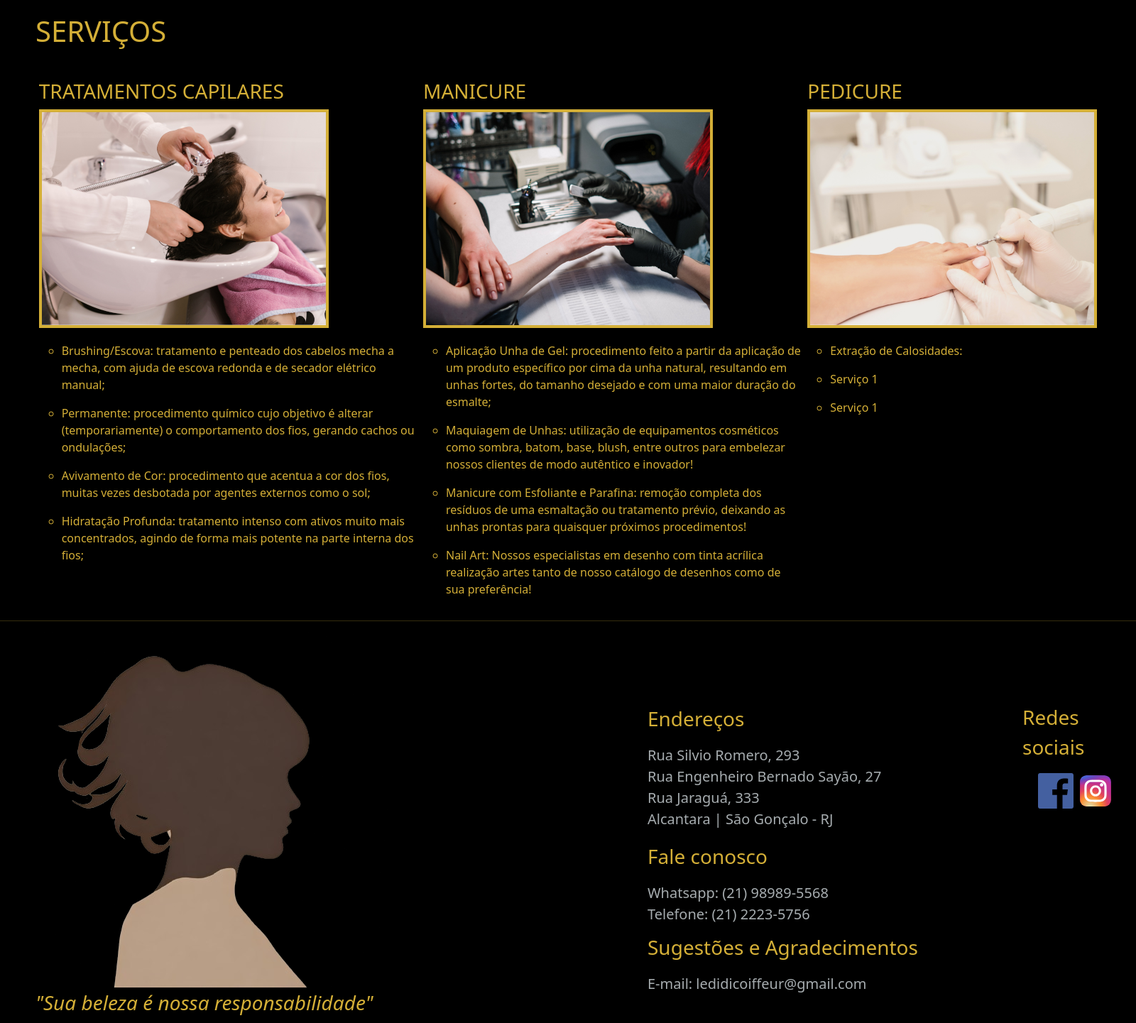
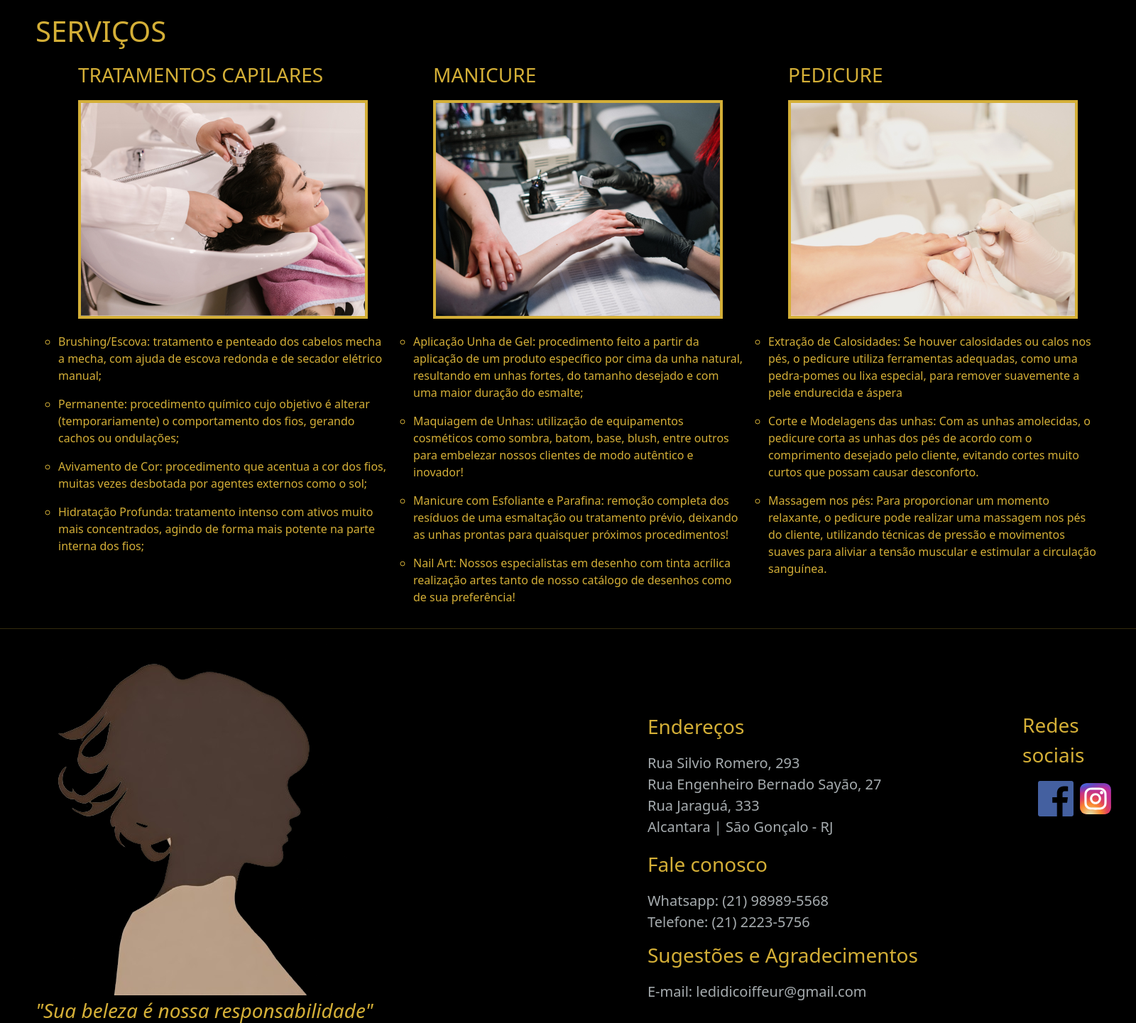
Before and after one commit to devgarciadiogo/ledidi, a PHP site: page /servicos.html in a window 1600 px wide. Shown: the part 71-1512 px from the top of the page at 71% size. Run offline with PHP 8.4, Linux system fonts and the light colour scheme.

Commit message:
v1.8
-Finalização do setor de serviços
- Começando os media query de cada pagina HTML
- Ajuste de margin no QuemSomos

```diff
--- a/styles.css
+++ b/CSS/styles.css
@@ -83,13 +83,13 @@ main{
 
 #tatiana-claudio{
   border: 4px solid #D4AF37;
-  margin: 0 0 0 660px;
+  margin: 0 0 0 500px;
 }
 
 .imagens-funcionarios{
   max-width: 400px;
   max-height: 400px;
-  margin: 0 130px 20px 130px;
+  margin: 0 100px 20px 100px;
   border: 4px solid #D4AF37;
   text-align: center;
   display: block;
@@ -99,13 +99,14 @@ main{
 #nossa-equipe{
   padding: 0 0 28px 0;
 }
+
 #servicos-oferecidos{
   color: #D4AF37;
   padding: 5px 50px;
   margin-bottom: 0px;
 }
 #servicos-txt{
-  padding: 20px 0 28px 0;
+  padding: 20px 0 5px 0;
 }
 
 #lista-servicos{
@@ -116,16 +117,22 @@ main{
   justify-content: space-around;
 }
 
+.categorias-serviços{
+  padding: 0 0 10px 60px;
+
+}
+
 .imagens-servicos{
   max-width: 500px;
   max-height: 500px;
-  margin: 0 0 20px 0;
+  margin: 0 0 20px 60px;
   border: 4px solid #D4AF37;
   display: block;
 }
 
 .servicos{
   max-width: 500px;
+
 }
 
 #agendamento{
@@ -228,38 +235,3 @@ footer{
   color: #D4AF37;
   text-align: center;
 }
-
-/* Extra small devices (phones, 600px and down) */
-@media only screen and (max-width: 600px) {
-  .content-container {
-      padding-top: 10em;
-  }
-}
-
-/* Small devices (portrait tablets and large phones, 600px and up) */
-@media only screen and (min-width: 600px) {
-  .content-containerr {
-      padding-top: 12em;
-  }
-}
-
-/* Medium devices (landscape tablets, 768px and up) */
-@media only screen and (min-width: 768px) {
-  .content-container {
-      padding-top: 15em;
-  }
-}
-
-/* Large devices (laptops/desktops, 992px and up) */
-@media only screen and (min-width: 992px) {
-  .content-container {
-      padding-top: 17em;
-  }
-}
-
-/* Extra large devices (large laptops and desktops, 1200px and up) */
-@media only screen and (min-width: 1200px) {
-  .content-container {
-      padding-top: 26em;
-  }
-}
--- a/agendamento.html
+++ b/agendamento.html
@@ -7,7 +7,8 @@
   <title>Ledidi Coiffeur - Agendamento</title>
   <link rel="icon" href="/img/logo.png">
   <link href="https://cdn.jsdelivr.net/npm/bootstrap@5.3.3/dist/css/bootstrap.min.css" rel="stylesheet" integrity="sha384-QWTKZyjpPEjISv5WaRU9OFeRpok6YctnYmDr5pNlyT2bRjXh0JMhjY6hW+ALEwIH" crossorigin="anonymous">
-  <link rel="stylesheet" type="text/css" href="styles.css">
+  <link rel="stylesheet" type="text/css" href="CSS/styles.css">
+  <link rel="stylesheet" type="text/css" href="CSS/agendamento.css">
   </head>
 </head>
 <body>
--- a/home.html
+++ b/home.html
@@ -7,7 +7,8 @@
   <title>Ledidi Coiffeur - Centro de Beleza</title>
   <link rel="icon" href="/img/logo.png">
   <link href="https://cdn.jsdelivr.net/npm/bootstrap@5.3.3/dist/css/bootstrap.min.css" rel="stylesheet" integrity="sha384-QWTKZyjpPEjISv5WaRU9OFeRpok6YctnYmDr5pNlyT2bRjXh0JMhjY6hW+ALEwIH" crossorigin="anonymous">
-  <link rel="stylesheet" type="text/css" href="styles.css">
+  <link rel="stylesheet" type="text/css" href="/CSS/styles.css">
+  <link rel="stylesheet" type="text/css" href="/CSS/home.css"
 </head>
 <body>
   <header>
--- a/quem-somos.html
+++ b/quem-somos.html
@@ -7,7 +7,8 @@
   <title>Ledidi Coiffeur - Quem Somos</title>
   <link rel="icon" href="/img/logo.png">
   <link href="https://cdn.jsdelivr.net/npm/bootstrap@5.3.3/dist/css/bootstrap.min.css" rel="stylesheet" integrity="sha384-QWTKZyjpPEjISv5WaRU9OFeRpok6YctnYmDr5pNlyT2bRjXh0JMhjY6hW+ALEwIH" crossorigin="anonymous">
-  <link rel="stylesheet" type="text/css" href="styles.css">
+  <link rel="stylesheet" type="text/css" href="/CSS/styles.css">
+  <link rel="stylesheet" type="text/css" href="CSS/quemsomos.css">
   </head>
 </head>
 <body>
--- a/servicos.html
+++ b/servicos.html
@@ -7,7 +7,8 @@
   <title>Ledidi Coiffeur - Serviços</title>
   <link rel="icon" href="/img/logo.png">
   <link href="https://cdn.jsdelivr.net/npm/bootstrap@5.3.3/dist/css/bootstrap.min.css" rel="stylesheet" integrity="sha384-QWTKZyjpPEjISv5WaRU9OFeRpok6YctnYmDr5pNlyT2bRjXh0JMhjY6hW+ALEwIH" crossorigin="anonymous">
-  <link rel="stylesheet" type="text/css" href="styles.css">
+  <link rel="stylesheet" type="text/css" href="CSS/styles.css">
+  <link rel="stylesheet" type="text/css" href="CSS/servicos.css">
   </head>
 </head>
 <body>
@@ -39,7 +40,7 @@
         <h1 id="servicos-txt">SERVIÇOS</h1>
         <ul id="lista-servicos">
           <li>
-            <h3>TRATAMENTOS CAPILARES</h3>
+            <h3 class="categorias-serviços">TRATAMENTOS CAPILARES</h3>
             <img class="imagens-servicos" src="img/cabelo.png" alt="Serviços Capilares">
             <ul>
               <li>
@@ -57,7 +58,7 @@
             </ul>
           </li>
           <li>
-            <h3>MANICURE</h3>
+            <h3 class="categorias-serviços">MANICURE</h3>
             <img class="imagens-servicos" src="img/unha.png" alt="Serviços de Manicure">
             <ul>
               <li>
@@ -75,17 +76,17 @@
             </ul>
           </li>
           <li>
-            <h3>PEDICURE</h3>
+            <h3 class="categorias-serviços">PEDICURE</h3>
             <img class="imagens-servicos" src="img/pe.png" alt="Serviços de Pedicure">
             <ul>
               <li>
-                <p class="servicos">Extração de Calosidades: </p>
+                <p class="servicos">Extração de Calosidades: Se houver calosidades ou calos nos pés, o pedicure utiliza ferramentas adequadas, como uma pedra-pomes ou lixa especial, para remover suavemente a pele endurecida e áspera</p>
               </li>
               <li>
-                <p class="servicos">Serviço 1</p>
+                <p class="servicos">Corte e Modelagens das unhas: Com as unhas amolecidas, o pedicure corta as unhas dos pés de acordo com o comprimento desejado pelo cliente, evitando cortes muito curtos que possam causar desconforto.</p>
               </li>
               <li>
-                <p class="servicos">Serviço 1</p>
+                <p class="servicos">Massagem nos pés: Para proporcionar um momento relaxante, o pedicure pode realizar uma massagem nos pés do cliente, utilizando técnicas de pressão e movimentos suaves para aliviar a tensão muscular e estimular a circulação sanguínea.</p>
               </li>
             </ul>
           </li>
```
Also changed, not shown: CSS/agendamento.css (added, +16 -0 lines), CSS/home.css (added, +39 -0 lines), CSS/quemsomos.css (added, +16 -0 lines), CSS/servicos.css (added, +16 -0 lines).
